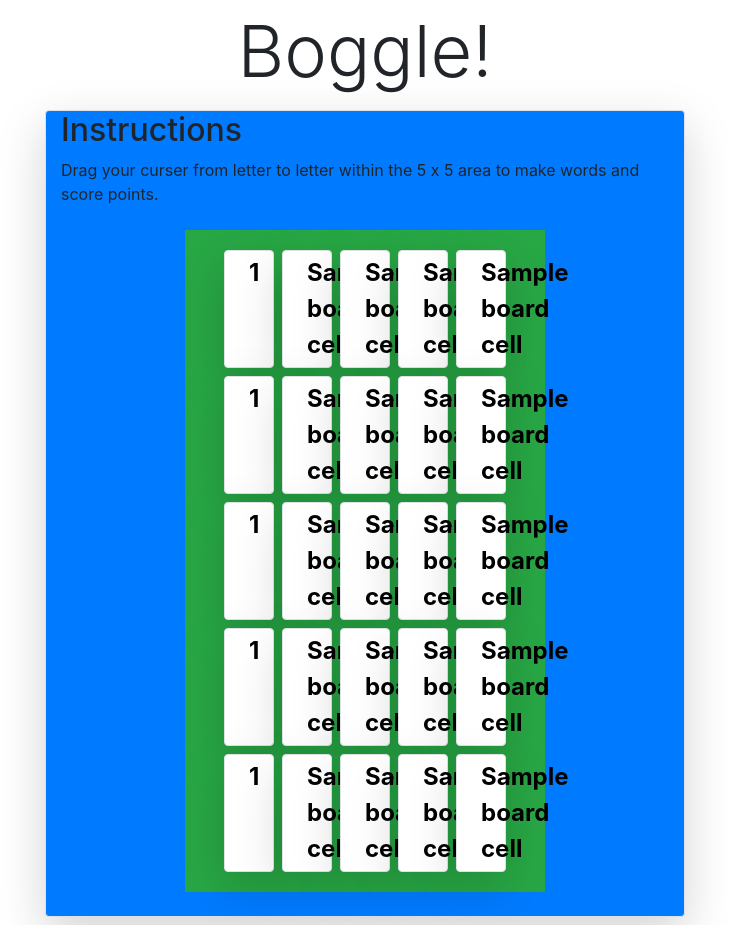
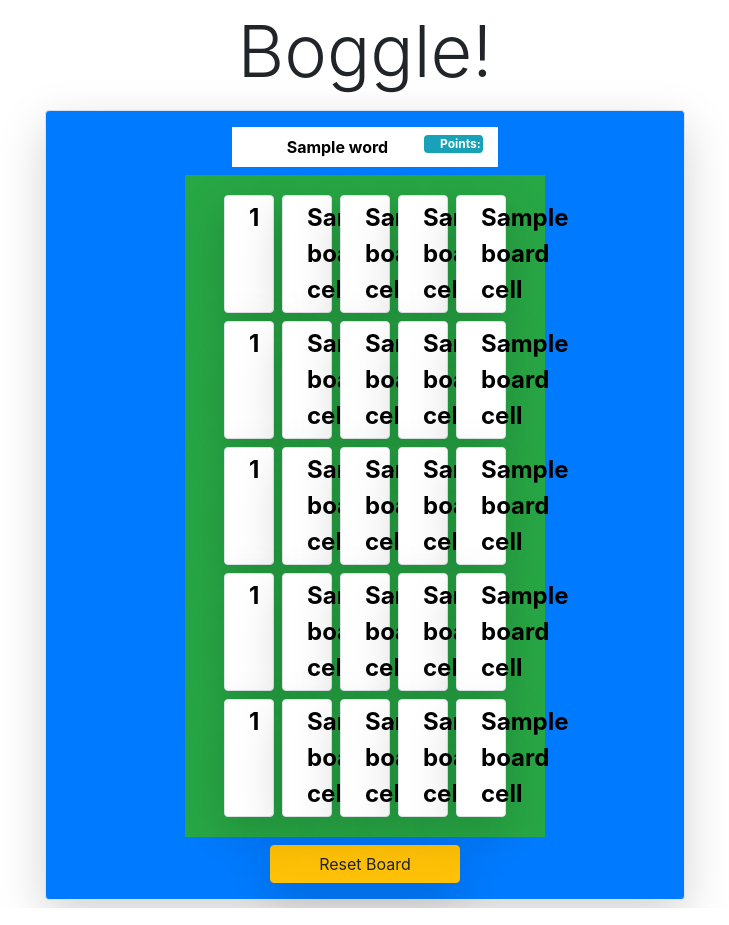
Before and after one commit to Larry-Volz/Boggle, a Flask app: template templates/game-start.html in a window 1280 px wide. Shown: the whole page, without its empty margins (275-1004 px from the left). Run offline with Flask 2, Linux system fonts and the light colour scheme; the template is opened without the code that fills it: most values are stand-ins (such as "Sample title", 1, 10 or a date in 2020); parts of the project's set-up code (start-up, migrations or seed data) failed here and were passed over; some libraries are stand-ins or nearby versions.

Commit message:
game works GREAT! with GUI

```diff
--- a/app.py
+++ b/app.py
@@ -6,6 +6,9 @@
 app.config['SECRET_KEY']='7271112'
 
 boggle_game = Boggle()
+points = 0
+word=""
+words=[]
 
 
 @app.route('/')
@@ -13,11 +16,52 @@
     return render_template('index.html')
 
 @app.route('/game-start')
-def game_start():
+def game_start(word=""):
     #make board
     board_cells = boggle_game.make_board()
     #store board in session
     session['board']=board_cells
     print(session['board'])
     #display board on page
-    return render_template('game-start.html', board_cells=board_cells)
+    return render_template('game-start.html', board_cells=board_cells, points=points, word=word)
+
+@app.route('/submit_word', methods=['POST'])
+def get_word():
+    global word
+    global words
+    global points
+    word = request.form['word_input']
+    print(f"word is: {word}")
+
+    # TODO: take the form value and check if it is a valid word in the dictionary using the words variable in your app.py.
+    board_cells = session['board']
+    word_validity = boggle_game.check_valid_word(board_cells, word.lower())
+
+    # TODO: Next, make sure that the word is valid on the board using the check_valid_word function from the boggle.py file.
+    word_on_board = boggle_game.find(board_cells, word.upper())
+    # TODO: Since you made an AJAX request to your server, you will need to respond with JSON using the jsonify function from Flask.  (N/A because I designed a unique user interface/jquery submitted form instead)
+    if word_validity =="ok" and word_on_board == True and word not in words and len(word)>1:
+        #DONE: update points
+        points += 10**(len(word)-1)
+        words.append(word)
+        for wrd in words:
+            print(f"{wrd}-")
+        #TODO: reset the points on game re-start
+
+        # DONE: Send a JSON response which contains either a dictionary of {“result”: “ok”}, {“result”: “not-on-board”}, or {“result”: “not-a-word”}, so the front-end can provide slightly different messages depending if the word is valid or not.
+        #DONE: instead of messages I refactored the output field turn green for a correct response and increase the points and red for an incorrect response and not affect the points
+
+        #TODO: make sure
+    else:
+        word_validity="not-word"
+
+
+    # return redirect('game-start')
+
+    return render_template('game-start.html', board_cells=board_cells, points=points, word=word, word_validity=word_validity)
+
+@app.route('/reset_board')
+def reset_board():
+    global points
+    points=0
+    return redirect('/game-start')
--- a/static/app.js
+++ b/static/app.js
@@ -2,16 +2,24 @@
 let letter = "";
 let word = "";
 let seen = [];
-let lastX;
-let lastY;
+let points = 0;
 let x;
 let y;
+
+setInterval(function(){
+    $('#word-status').removeClass("ok");
+    $('#word-status').removeClass("not-on-board");
+    $('#word-status').removeClass("not-word");
+    // $('#word-status').addClass("bg-white");
+ }, 1000);
+
+// TODO:  On the front-end, display the response from the backend to notify the user if the word is valid and exists on the board, if the word is invalid, or if the word does not exist at all.
 
 // alert(seen.every(notEq))
 
 //TODO: set up a timer functionality
 //TODO: SET UP A point counter and game restart option subroutines
-//TODO: clean up issue of making sure it doesn't count the same letter 2x using x & y id's
+//DONE: clean up issue of making sure it doesn't count the same letter 2x using x & y id's
 
 $('#board').on("mousedown touchstart", ".game-cells", (evt) => {
     evt.preventDefault(); //eliminate default highlighting of text
@@ -32,6 +40,7 @@
     } else {
         seen.push({ 'x': x, 'y': y })
         word += letter;
+        document.getElementById("word_input").value = word;
         console.log(`${letter} ADDED TO ARRAY`)
     }
 
@@ -58,6 +67,7 @@
         } else {
             seen.push({ 'x': x, 'y': y })
             word += letter;
+            document.getElementById("word_input").value = word;
             console.log(`${letter} ADDED TO ARRAY`)
         }
 
@@ -74,21 +84,26 @@
         } else {
             seen.push({ 'x': x, 'y': y })
             word += letter;
+            document.getElementById("word_input").value = word;
             console.log(`${letter} ADDED TO ARRAY`)
         }
     }
 });
 
-// on mouseup - make them into a word
+// DONE: on mouseup - make them into a word
 $(window.document).on('mouseup touchend', (event) => {
     // Capture this event anywhere in the document, since the mouse may leave our element while mouse is down and then the 'up' event will not fire within the element.
     mouseDown = false;
 
     if (word.length > 0) {
+        $("#word-display").text(word);
+        resetCellColor()
         console.log(`MOUSEUP - word is ${word}`);
+        document.getElementById("word_input").value = word;
+        document.getElementById("submit_word").submit();
 
         //TODO: put word into session[]
-        //TODO POST a form to the backend to check if it's in the list
+        //DONE: POST a form to the backend to check if it's in the list
         //TODO: back-end to do testing against db
         //TODO: award points if appropriate
         //TODO: check timer - do ending routine if time is overwith
@@ -106,3 +121,8 @@
     // console.log(val['x'] == x && val['y'] == y);
     return (val['x'] == x && val['y'] == y);
 };
+
+function resetCellColor(){
+    $(".game-cells").removeClass("bg-primary");
+    $(".game-cells").addClass("bg-white");
+}
--- a/static/css/app.css
+++ b/static/css/app.css
@@ -6,6 +6,21 @@
     font-weight: bolder;
 
 }
+
+.ok {
+    background-color: lightgreen !important;
+}
+
+.not-on-board, .not-word {
+    background-color: pink !important;
+}
+
+#word-display {
+    text-align: center !important;
+    color: black;
+    font-size: 1.0rem;
+    font-weight: bolder;
+}
 #board {
     min-width: 360px;
 }
--- a/templates/game-start.html
+++ b/templates/game-start.html
@@ -1,9 +1,11 @@
 {% extends 'base.html' %}
 {% block display_area%}
-<h2 class="display-5">
-    Instructions
-</h2>
-<p>Drag your curser from letter to letter within the 5 x 5 area to make words and score points. </p>
+
+<div class="row justify-content-center">
+    <div id="word-status" class="col-8 col-lg-5 bg-white {{ word_validity }}  mt-3 py-2 text-center">
+        <div id="word-display" class="col-9" style="display: inline;">&nbsp;{{ word }} </div><span class="col-3 badge badge-info text-center float-right px-3">Points: {{ points }}</span>
+    </div>
+</div>
 <div class="row justify-content-center py-2">
     <div id="board" class="col-8 col-lg-5 bg-success mx-2 p-1 py-3">
         <div class="row justify-content-center">
@@ -94,11 +96,17 @@
         </div>
     </div>
 </div>
-<div class="row justify-content-center" style="display: none;">
-    <form action="/game-start" class="justify-content-center">
-        <button type="submit" class="btn btn-warning px-5 shadow-lg">Play Again!</button>
+<div class="row justify-content-center">
+    <form action="/reset_board" id="reset_board" name="reset_board" class="justify-content-center" method="GET">
+        <input type="hidden" name="reset" value="reset">
+        <button type="submit" class="btn btn-warning px-5 shadow-lg">Reset Board</button>
     </form>
 </div>
+<form action="/submit_word" id="submit_word" method="POST">
+    <input type="hidden" id="word_input" name="word_input" value="">
+    <input type="hidden" id="points" name="points" value="{{ points }}">
+
+</form>
 <div class="row my-2"></div>
 
 {% endblock%}
```
Also changed, not shown: tests/test.py (+13 -0 lines).
